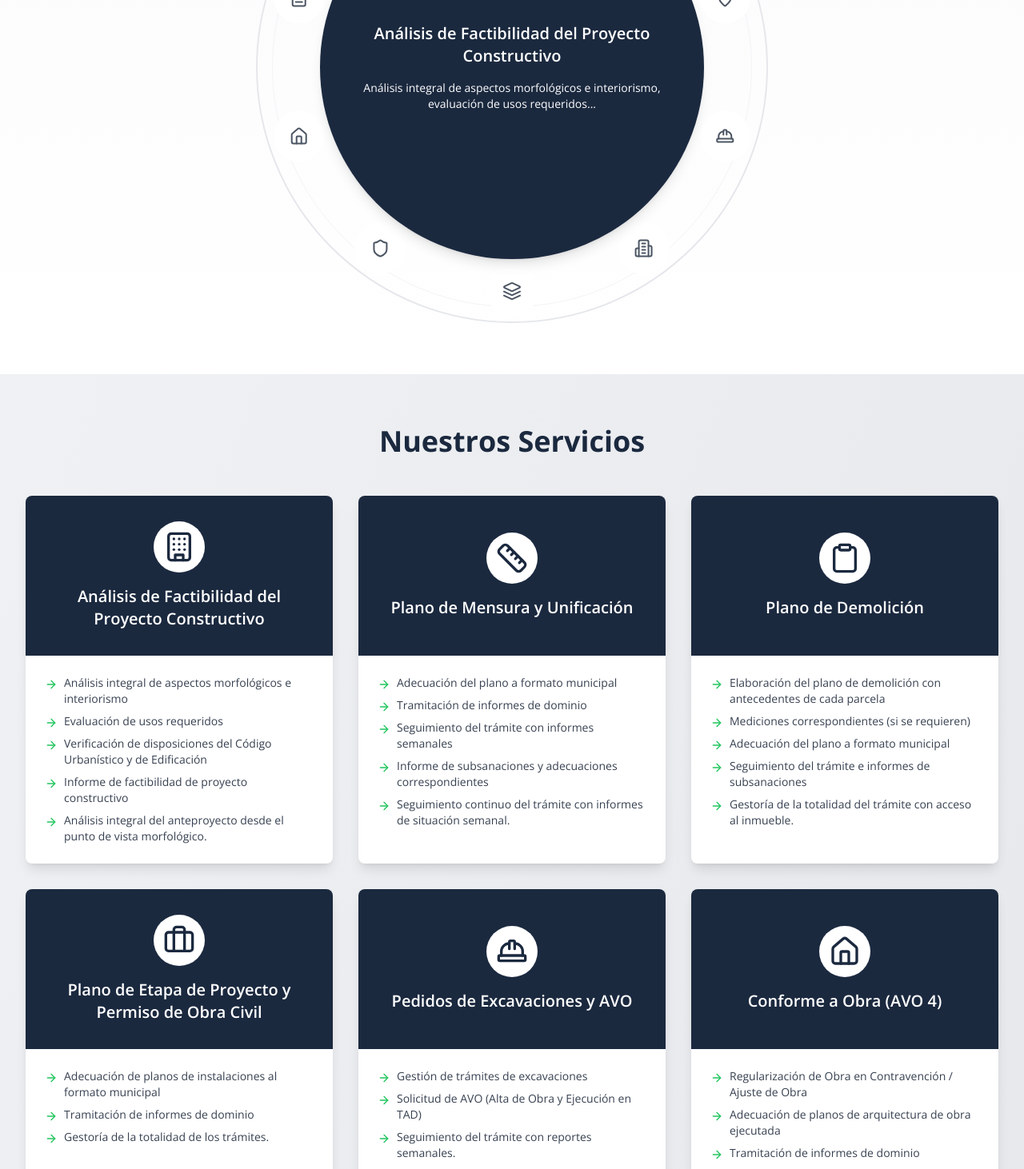
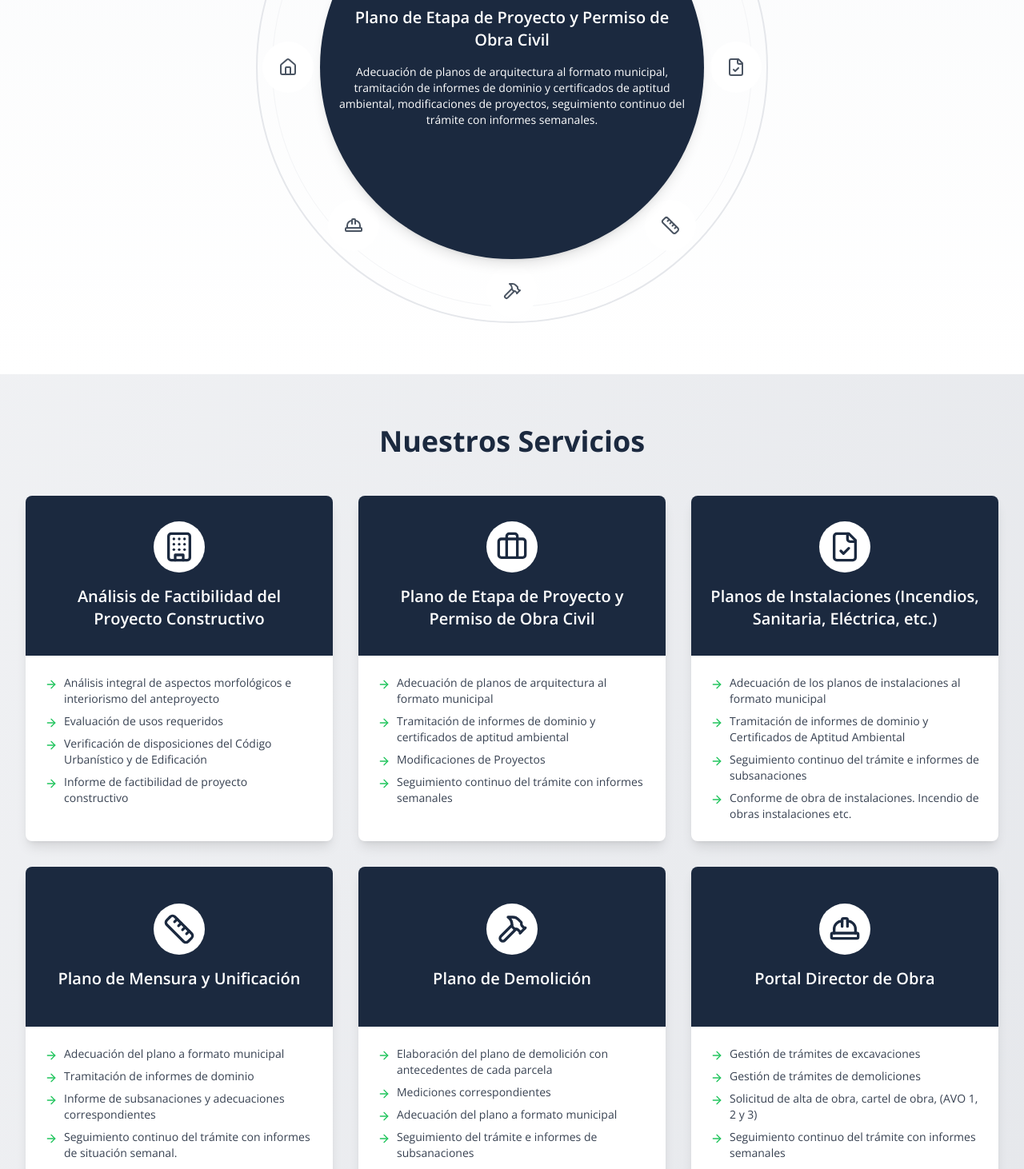
Before and after one commit to marianoberton/inted-web, a Next.js app: page /proyectos-constructivos in a window 1280 px wide. Shown: the part 1040-2502 px from the top of the page at 80% size. Built offline with nearby package versions, Linux system fonts and the light colour scheme.

Commit message:
correcciones proyectos constructivos

```diff
--- a/src/app/components/IconShowcase.js
+++ b/src/app/components/IconShowcase.js
@@ -2,81 +2,76 @@
 
 import React, { useState, useEffect } from 'react'
 import { motion, AnimatePresence } from 'framer-motion'
-import { Cog, ClipboardCheck, MapPin, HardHat, Building2, Layers, Shield, Home, FileText, Zap } from 'lucide-react'
+import {
+  Building,
+  Briefcase,
+  FileCheck,
+  Ruler,
+  Hammer,
+  HardHat,
+  Home,
+  Layers,
+} from 'lucide-react'
 
 const Icons = {
-  Cog,
-  ClipboardCheck,
-  MapPin,
+  Building,
+  Briefcase,
+  FileCheck,
+  Ruler,
+  Hammer,
   HardHat,
-  Building2,
+  Home,
   Layers,
-  Shield,
-  Home,
-  FileText,
-  Zap,
 }
 
 const services = [
   {
-    icon: 'Cog',
-    title: "Asesoramiento Técnico",
+    icon: 'Building',
+    title: "Análisis de Factibilidad del Proyecto Constructivo",
     content:
-      "Nuestro Estudio cuenta con profesionales especializados en la puesta en código de los proyectos y/o finales de obra e instalaciones...",
+      "Análisis integral de aspectos morfológicos e interiorismo del anteproyecto, evaluación de usos requeridos, verificación de disposiciones del Código Urbanístico y de Edificación, informe de factibilidad de proyecto constructivo.",
   },
   {
-    icon: 'ClipboardCheck',
-    title: "Análisis de Factibilidad del Proyecto Constructivo",
+    icon: 'Briefcase',
+    title: "Plano de Etapa de Proyecto y Permiso de Obra Civil",
     content:
-      "Análisis integral de aspectos morfológicos e interiorismo, evaluación de usos requeridos...",
+      "Adecuación de planos de arquitectura al formato municipal, tramitación de informes de dominio y certificados de aptitud ambiental, modificaciones de proyectos, seguimiento continuo del trámite con informes semanales.",
   },
   {
-    icon: 'MapPin',
+    icon: 'FileCheck',
+    title: "Planos de Instalaciones (Incendios, Sanitaria, Eléctrica, etc.)",
+    content:
+      "Adecuación de los planos de instalaciones al formato municipal, tramitación de informes de dominio y Certificados de Aptitud Ambiental, seguimiento continuo del trámite e informes de subsanaciones, conforme de obra de instalaciones.",
+  },
+  {
+    icon: 'Ruler',
     title: "Plano de Mensura y Unificación",
     content:
-      "Adecuación del plano a formato municipal, tramitación de informes de dominio y seguimiento del trámite...",
+      "Adecuación del plano a formato municipal, tramitación de informes de dominio, informe de subsanaciones y adecuaciones correspondientes, seguimiento continuo del trámite con informes de situación semanal.",
+  },
+  {
+    icon: 'Hammer',
+    title: "Plano de Demolición",
+    content:
+      "Elaboración del plano de demolición con antecedentes de cada parcela, mediciones correspondientes, adecuación del plano a formato municipal, seguimiento del trámite e informes de subsanaciones.",
   },
   {
     icon: 'HardHat',
-    title: "Plano de Demolición",
+    title: "Portal Director de Obra",
     content:
-      "Elaboración del plano de demolición con antecedentes de cada parcela...",
+      "Gestión de trámites de excavaciones, gestión de trámites de demoliciones, solicitud de alta de obra, cartel de obra, AVO 1, 2 y 3, seguimiento continuo del trámite con informes semanales.",
   },
   {
-    icon: 'Building2',
-    title: "Plano de Etapa de Proyecto y Permiso de Obra Civil",
+    icon: 'Home',
+    title: "Conforme a Obra (AVO 4)",
     content:
-      "Adecuación de planos de instalaciones al formato municipal, tramitación de informes de dominio...",
+      "Adecuación de planos de arquitectura de obra ejecutada a formato municipal, tramitación de informes de dominio y certificados de aptitud ambiental, regularización de Obra en Contravención y Ajuste de Obra, seguimiento continuo del trámite con reportes semanales.",
   },
   {
     icon: 'Layers',
-    title: "Pedidos de Excavaciones y AVO",
-    content:
-      "Gestión de la totalidad de los trámites de excavaciones, solicitud de AVO (Alta de Obra y Ejecución en TAD)...",
-  },
-  {
-    icon: 'Shield',
-    title: "Conforme a Obra (AVO 4)",
-    content:
-      "Regularización de obra en contravención o ajuste de obra, adecuación de planos de arquitectura...",
-  },
-  {
-    icon: 'Home',
-    title: "Inicio y Final de Demolición",
-    content:
-      "Adecuación del plano de arquitectura a formato municipal, modificaciones de proyecto...",
-  },
-  {
-    icon: 'FileText',
     title: "División en Propiedad Horizontal (MH)",
     content:
-      "Adecuación del plano a formato municipal, tramitación de informes de dominio...",
-  },
-  {
-    icon: 'Zap',
-    title: "Planos de Instalaciones (Incendios, Sanitaria, Eléctrica, etc.)",
-    content:
-      "Adecuación de los planos de instalaciones al formato municipal, tramitación de informes...",
+      "Adecuación del plano a formato municipal, tramitación de informes de dominio, tramitación ante registro de la propiedad inmueble, seguimiento del trámite e informes de subsanaciones.",
   },
 ]
 
@@ -146,7 +141,7 @@ export default function CircularServiceShowcase() {
                 transform: `translate(${x}px, ${y}px)`,
                 width: isMobile ? '42px' : '64px',
                 height: isMobile ? '42px' : '64px',
-                border: isMobile ? '2px solid #E5E7EB' : 'none', // Borde en mobile
+                border: isMobile ? '2px solid #E5E7EB' : 'none',
               }}
             >
               {Icon && (
--- a/src/app/proyectos-constructivos/page.js
+++ b/src/app/proyectos-constructivos/page.js
@@ -5,29 +5,45 @@ import { motion } from "framer-motion";
 import {
   Building,
   Ruler,
-  Clipboard,
   Briefcase,
   HardHat,
   Home,
-  FileText,
-  CheckCircle,
+  FileCheck,
+  Hammer,
+  Layers,
   ArrowRight,
-  FileCheck,
 } from "lucide-react";
 import IconShowcase from '../components/IconShowcase';
-
-
 
 const servicios = [
   {
     icon: Building,
     title: "Análisis de Factibilidad del Proyecto Constructivo",
     details: [
-      "Análisis integral de aspectos morfológicos e interiorismo",
+      "Análisis integral de aspectos morfológicos e interiorismo del anteproyecto",
       "Evaluación de usos requeridos",
       "Verificación de disposiciones del Código Urbanístico y de Edificación",
       "Informe de factibilidad de proyecto constructivo",
-      "Análisis integral del anteproyecto desde el punto de vista morfológico.",
+    ],
+  },
+  {
+    icon: Briefcase,
+    title: "Plano de Etapa de Proyecto y Permiso de Obra Civil",
+    details: [
+      "Adecuación de planos de arquitectura al formato municipal",
+      "Tramitación de informes de dominio y certificados de aptitud ambiental",
+      "Modificaciones de Proyectos",
+      "Seguimiento continuo del trámite con informes semanales",
+    ],
+  },
+  {
+    icon: FileCheck,
+    title: "Planos de Instalaciones (Incendios, Sanitaria, Eléctrica, etc.)",
+    details: [
+      "Adecuación de los planos de instalaciones al formato municipal",
+      "Tramitación de informes de dominio y Certificados de Aptitud Ambiental",
+      "Seguimiento continuo del trámite e informes de subsanaciones",
+      "Conforme de obra de instalaciones. Incendio de obras instalaciones etc.",
     ],
   },
   {
@@ -36,80 +52,48 @@ const servicios = [
     details: [
       "Adecuación del plano a formato municipal",
       "Tramitación de informes de dominio",
-      "Seguimiento del trámite con informes semanales",
       "Informe de subsanaciones y adecuaciones correspondientes",
       "Seguimiento continuo del trámite con informes de situación semanal.",
     ],
   },
   {
-    icon: Clipboard,
+    icon: Hammer,
     title: "Plano de Demolición",
     details: [
       "Elaboración del plano de demolición con antecedentes de cada parcela",
-      "Mediciones correspondientes (si se requieren)",
+      "Mediciones correspondientes",
       "Adecuación del plano a formato municipal",
       "Seguimiento del trámite e informes de subsanaciones",
-      "Gestoría de la totalidad del trámite con acceso al inmueble.",
-    ],
-  },
-  {
-    icon: Briefcase,
-    title: "Plano de Etapa de Proyecto y Permiso de Obra Civil",
-    details: [
-      "Adecuación de planos de instalaciones al formato municipal",
-      "Tramitación de informes de dominio",
-      "Gestoría de la totalidad de los trámites.",
     ],
   },
   {
     icon: HardHat,
-    title: "Pedidos de Excavaciones y AVO",
+    title: "Portal Director de Obra",
     details: [
       "Gestión de trámites de excavaciones",
-      "Solicitud de AVO (Alta de Obra y Ejecución en TAD)",
-      "Seguimiento del trámite con reportes semanales.",
+      "Gestión de trámites de demoliciones",
+      "Solicitud de alta de obra, cartel de obra, (AVO 1, 2 y 3)",
+      "Seguimiento continuo del trámite con informes semanales",
     ],
   },
   {
     icon: Home,
     title: "Conforme a Obra (AVO 4)",
     details: [
-      "Regularización de Obra en Contravención / Ajuste de Obra",
-      "Adecuación de planos de arquitectura de obra ejecutada",
-      "Tramitación de informes de dominio",
-      "Seguimiento del trámite y reportes semanales",
-      "Gestoría completa para la regularización de obra conforme a la normativa vigente",
+      "Adecuación de planos de arquitectura de obra ejecutada a formato municipal",
+      "Tramitación de informes de dominio y certificados de aptitud ambiental",
+      "Regularización de Obra en Contravención y Ajuste de Obra",
+      "Seguimiento continuo del trámite con reportes semanales",
     ],
   },
   {
-    icon: FileText,
-    title: "Inicio y Final de Demolición",
-    details: [
-      "Adecuación del plano de arquitectura a formato municipal",
-      "Modificaciones de proyecto",
-      "Tramitación de informes de dominio y certificado de aptitud ambiental",
-      "Seguimiento del trámite con informes semanales",
-      "Gestoría integral de los trámites de inicio y final de demolición",
-    ],
-  },
-  {
-    icon: Clipboard,
+    icon: Layers,
     title: "División en Propiedad Horizontal (MH)",
     details: [
       "Adecuación del plano a formato municipal",
       "Tramitación de informes de dominio",
+      "Tramitación ante registro de la propiedad inmueble",
       "Seguimiento del trámite e informes de subsanaciones",
-      "Gestoría completa de la división y adecuación del plano",
-    ],
-  },
-  {
-    icon: FileCheck,
-    title: "Planos de Instalaciones (Incendios, Sanitaria, Eléctrica, etc.)",
-    details: [
-      "Adecuación de los planos de instalaciones al formato municipal",
-      "Tramitación de informes de dominio",
-      "Seguimiento del trámite e informes de subsanaciones",
-      "Gestión de planos de instalaciones específicos y adecuación normativa",
     ],
   },
 ];
@@ -148,8 +132,8 @@ export default function ConsultoriaProyectosConstructivos() {
         </div>
       </motion.div>
 
-       {/* Icon Showcase Section */}
-       <IconShowcase />
+      {/* Icon Showcase Section */}
+      <IconShowcase />
 
       {/* Services Section */}
       <div className="max-w-7xl mx-auto py-16 px-4 sm:px-6 lg:px-8">
```
